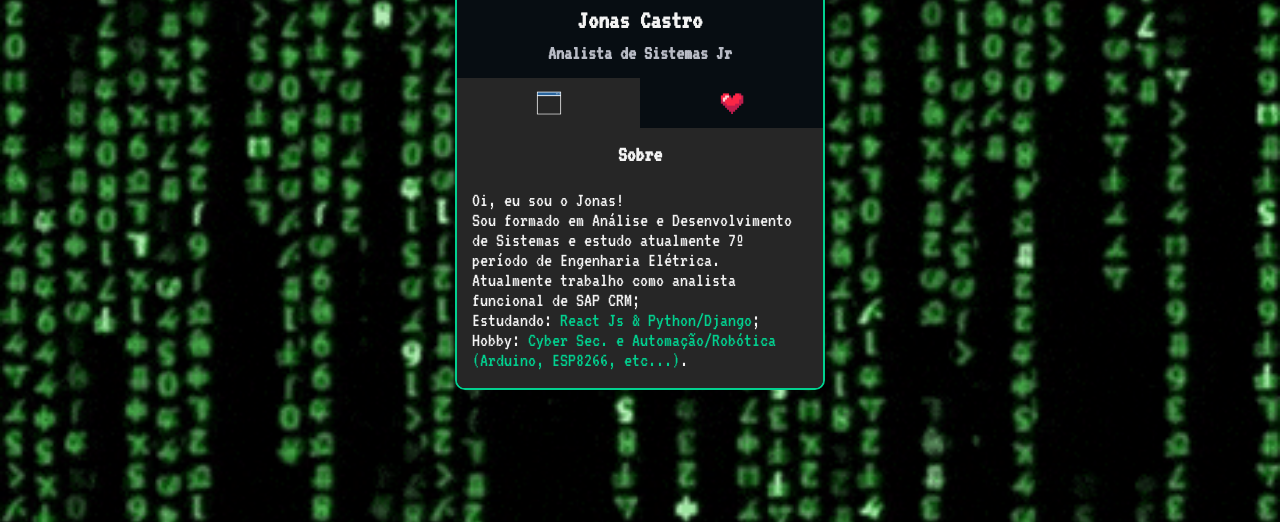
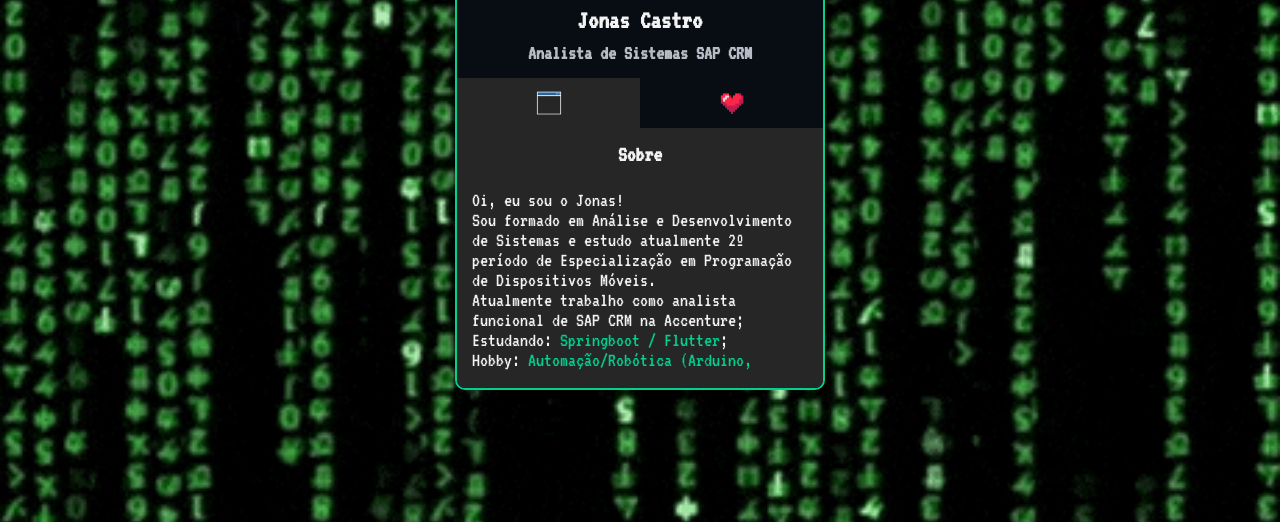
Before and after one commit to jonkstro/mini-portifolio, a plain HTML site: page index.html in a window 1280 px wide. Shown: the part 278-800 px from the top of the page. Drawn offline with Linux system fonts and the light colour scheme.

Commit message:
Atualizado as informações

```diff
--- a/index.html
+++ b/index.html
@@ -20,7 +20,7 @@
       <div class="minhas-informacoes">
         <img style="max-height: 120px" src="https://github.com/jonkstro.png" alt="foto de perfil" />
         <h1 class="nome">Jonas Castro</h1>
-        <h2 class="cargo">Analista de Sistemas Jr</h2>
+        <h2 class="cargo">Analista de Sistemas SAP CRM</h2>
       </div>
 
       <div class="conteudo">
@@ -41,13 +41,13 @@
               <p>Oi, eu sou o Jonas!</p>
 
               <p>
-                Sou formado em Análise e Desenvolvimento de Sistemas e estudo atualmente 7º período de Engenharia Elétrica.
+                Sou formado em Análise e Desenvolvimento de Sistemas e estudo atualmente 2º período de Especialização em Programação de Dispositivos Móveis.
                 <br>
-                Atualmente trabalho como analista funcional de SAP CRM;
+                Atualmente trabalho como analista funcional de SAP CRM na Accenture;
                 <br>
-                Estudando: <span> React Js & Python/Django</span>;
+                Estudando: <span> Springboot / Flutter</span>;
                 <br>
-                Hobby: <span>Cyber Sec. e Automação/Robótica (Arduino, ESP8266, etc...)</span>.
+                Hobby: <span>Automação/Robótica (Arduino, ESP8266, etc...) e passear com a Pitá (minha catiora)</span>.
               </p>
             </div>
           </div>
@@ -57,7 +57,8 @@
 
             <ul class="redes-sociais">
                 <li>
-                    <a href="https://drive.google.com/file/d/1D1nqM38x0vTfBN5ZlT4c2yvRPl4m2Kuo/view?usp=sharing" target="_blank" class="curriculo">Currículo</a>
+                    <a href="" class="curriculo">Currículo</a>
+                    <!-- <a href="https://drive.google.com/file/d/1D1nqM38x0vTfBN5ZlT4c2yvRPl4m2Kuo/view?usp=sharing" target="_blank" class="curriculo">Currículo</a> -->
                 </li>
                 <li>
                     <a href="https://www.linkedin.com/in/jonas-castro-713542b4" target="_blank" class="linkedin">LinkedIn</a>
```
